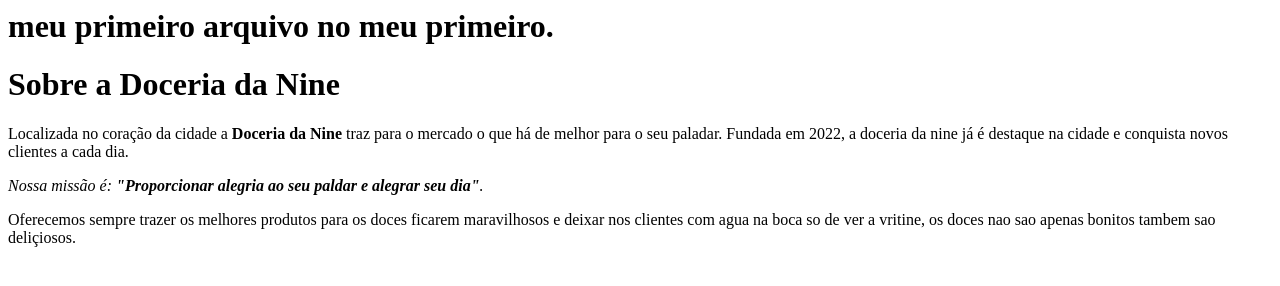
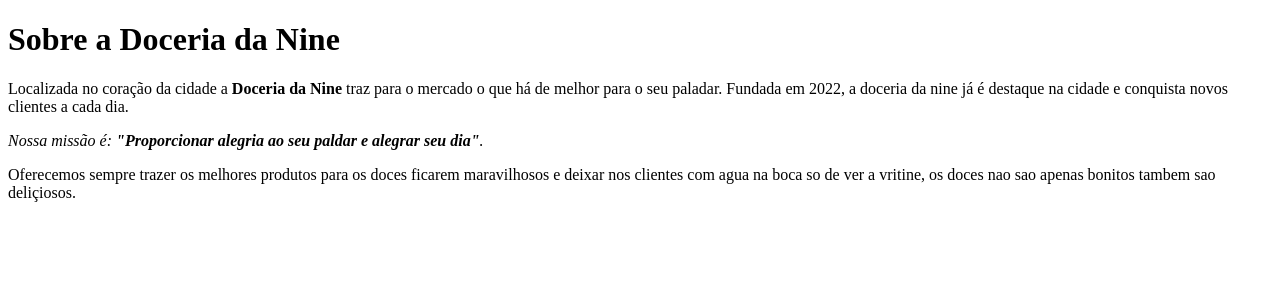
Before and after one commit to opsnine/PC-primeiro-c-aj, a plain HTML site: page index.html in a window 1280 px wide. Drawn offline with Linux system fonts and the light colour scheme.

Commit message:
Update index.html

```diff
--- a/index.html
+++ b/index.html
@@ -1,6 +1,4 @@
-<html>
-<h1>meu primeiro  arquivo no meu primeiro.</h1>
-</html>
+
 <!DOCTYPE html>
 <html lang="pt-br">
     <head>
```
